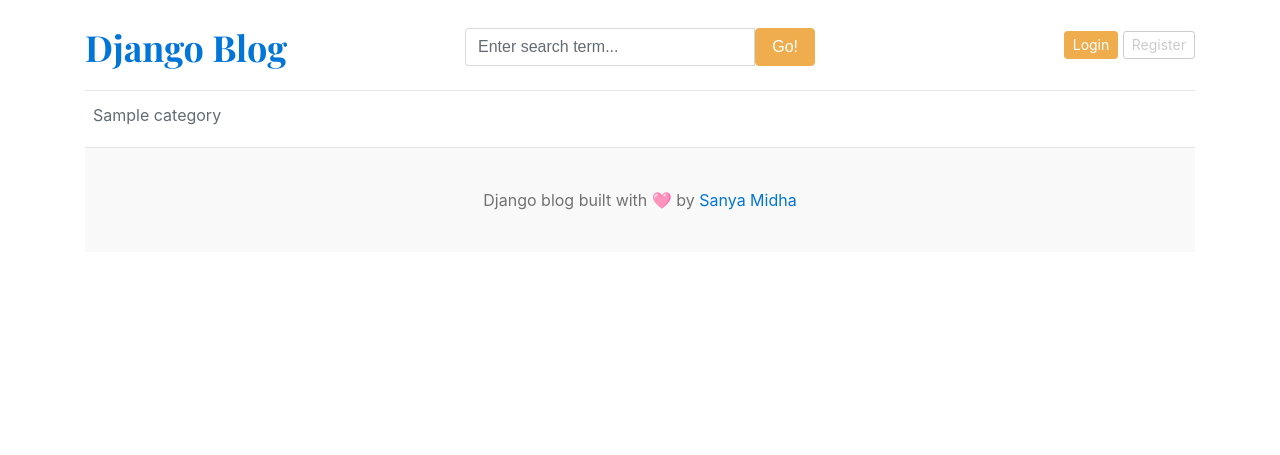
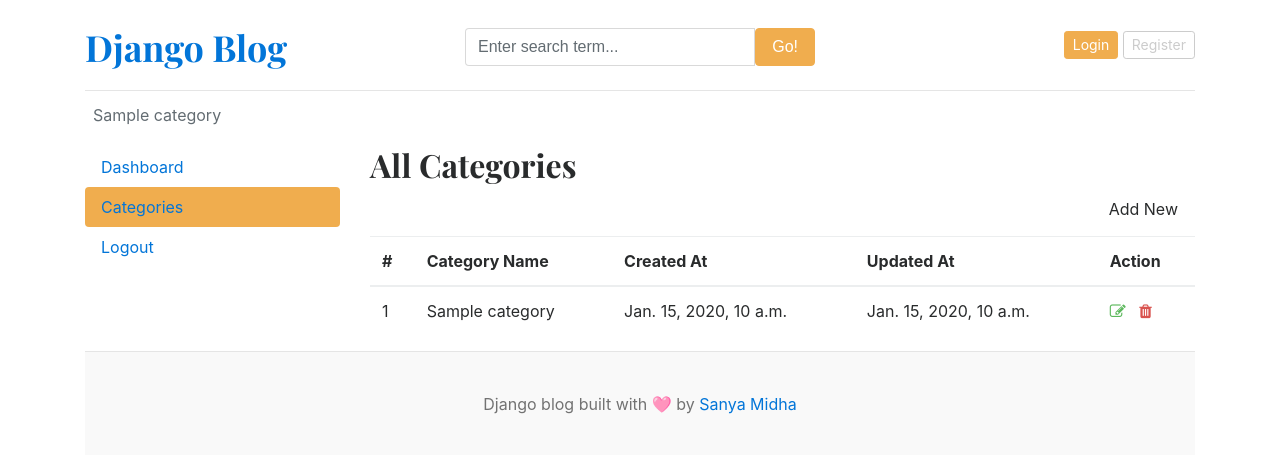
Before and after one commit to sanyamidha10/Django-Blog, a Django app: page /dashboard/categories/ in a window 1280 px wide. Shown: the top 455 px of the page. Run offline with Django 4.2, Linux system fonts and the light colour scheme; tables that the repository leaves empty hold one stand-in row (values such as "Sample post").

Commit message:
categories section in dashboard

```diff
--- a/templates/base.html
+++ b/templates/base.html
@@ -10,6 +10,8 @@
     <link href="https://getbootstrap.com/docs/4.0/dist/css/bootstrap.min.css" rel="stylesheet">
     <link href="https://fonts.googleapis.com/css?family=Playfair+Display:700,900" rel="stylesheet">
     <link href="{% static 'css/blog.css' %}" rel="stylesheet">
+    <link rel="stylesheet" href="https://cdnjs.cloudflare.com/ajax/libs/font-awesome/4.7.0/css/font-awesome.min.css">
+
   </head>
 <body>
     <div class="container">
--- a/templates/dashboard/categories.html
+++ b/templates/dashboard/categories.html
@@ -3,4 +3,43 @@
 
 {% block content %}
 
-{% endblock content %}
+<div class="row">
+    <!-- Left sidebar -->
+    <!-- load the sidebar here -->
+    {% include 'dashboard/sidebar.html' %}
+
+    <!-- Right side content -->
+    <div class="col-md-9">
+        <h2>All Categories</h2>
+        <a class="btn btn-dark text-light float-right mb-2">Add New</a>
+        <table class="table table-hover">
+            <thead>
+              <tr>
+                <th>#</th>
+                <th>Category Name</th>
+                <th>Created At</th>
+                <th>Updated At</th>
+                <th>Action</th>
+              </tr>
+            </thead>
+            <tbody>
+            {% for cat in categories %}
+              <tr>
+                <td>{{ forloop.counter }}</td>
+                <td>{{ cat }}</td>
+                <td>{{ cat.created_at }}</td>
+                <td>{{ cat.updated_at }}</td>
+                <td>
+                    <a><i class="fa fa-edit text-success"></i></a>
+                    &nbsp;
+                    <a><i class="fa fa-trash text-danger"></i></a>
+                </td>
+              </tr>
+            {% endfor %}
+
+            </tbody>
+          </table>
+    </div>
+</div>
+
+{% endblock %}
```
